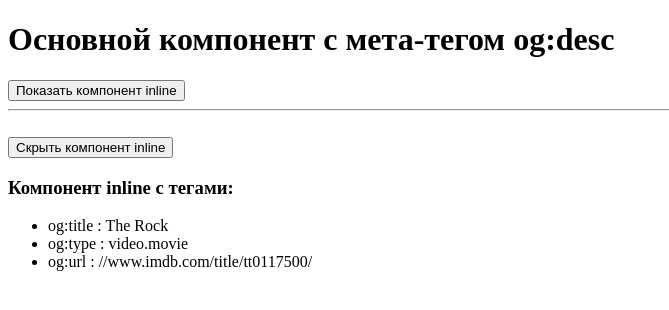
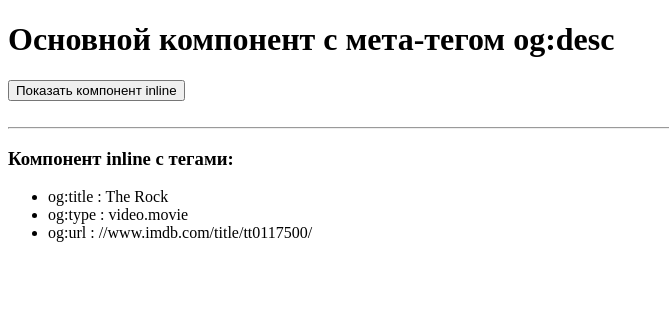
Before and after one commit to gera13sa/EvoApp, an Angular app: page /open-graph in a window 1280 px wide. Shown: the top 310 px of the page, without its empty margins (0-669 px from the left). Built offline with nearby package versions, Linux system fonts and the light colour scheme.

Commit message:
modified:   src/app/inline/inline.component.html

```diff
--- a/src/app/inline/inline.component.html
+++ b/src/app/inline/inline.component.html
@@ -1,6 +1,6 @@
+<br />
 <hr />
-<br />
-<button routerLink="">Скрыть компонент inline</button>
+
 <h3>Компонент inline с тегами:</h3>
 <ul>
   <li *ngFor="let tags of metaTags">
```
